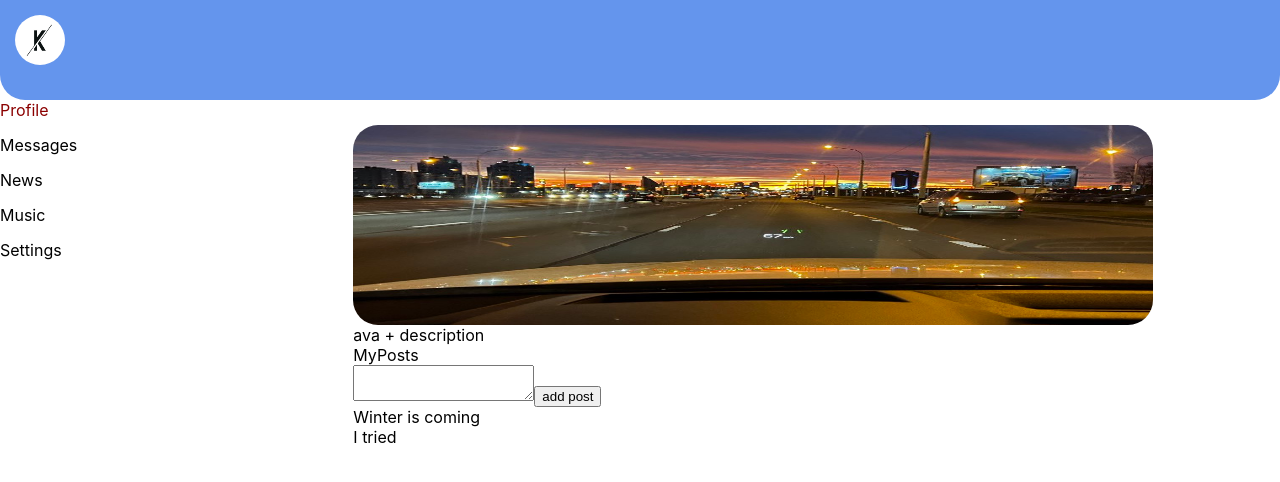
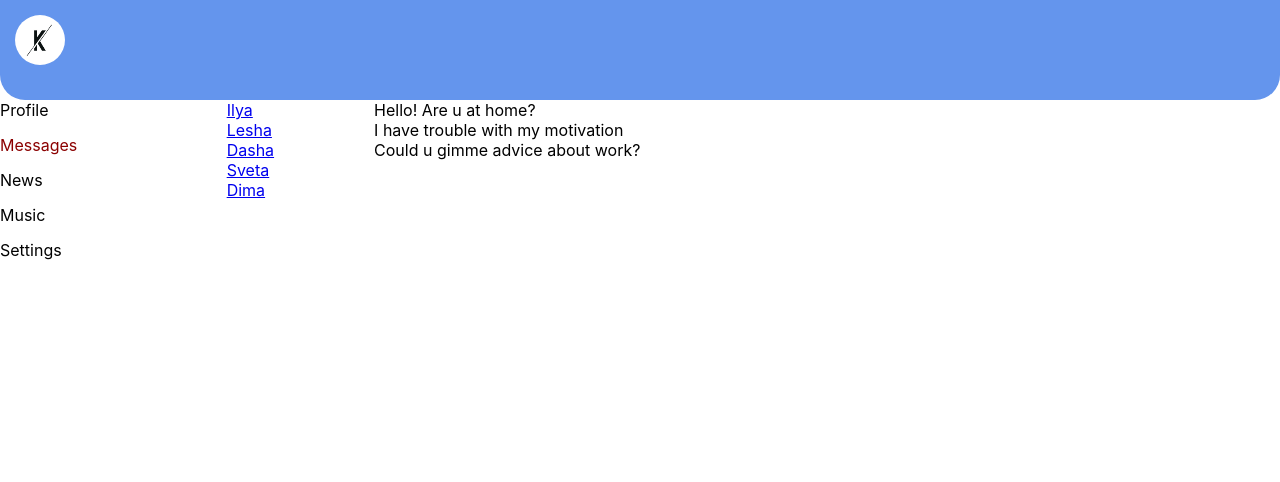
Before and after one commit to ilyaKarachun/social_network, a React (Create React App) app: page /dialogs in a window 1280 px wide. Before the commit this address led to /dialogs#/profile. Shown: the top 482 px of the page. Built offline with nearby package versions, Linux system fonts and the light colour scheme.

Commit message:
feat: map

```diff
--- /dev/null
+++ b/src/Dialogs/Dialogs.module.css
@@ -0,0 +1,12 @@
+.main {
+    display: flex;
+    gap: 100px;
+}
+
+.items {
+
+}
+
+.items {
+
+}
--- a/src/Dialogs/Dialogs.tsx
+++ b/src/Dialogs/Dialogs.tsx
@@ -1,8 +1,62 @@
-import React from 'react';
+import React, {FC} from 'react';
 import '../App.css';
+import d from "./Dialogs.module.css"
+import {NavLink} from "react-router-dom";
 
-export const Dialogs =() => {
-    return (<div>
+type TDialogItem = {
+    id: number
+    personName: string
+}
 
-    </div>)
+type TMessage = {
+    value: string
+    messageId: number
 }
+
+export const DialogItem: FC<TDialogItem> = ({id, personName}) => {
+    return (
+        <div>
+            <NavLink to={`/dialogs/${id}`} className={d.item}>
+                {personName}
+            </NavLink>
+        </div>
+    )
+}
+
+export const Message: FC<TMessage> = ({value, messageId}) => {
+    return (
+        <div className={d.message} >
+            {value}
+        </div>
+    )
+}
+
+export const Dialogs = () => {
+    const dialogData = [
+        {id: 1, personName: "Ilya"},
+        {id: 2, personName: "Lesha"},
+        {id: 3, personName: "Dasha"},
+        {id: 4, personName: "Sveta"},
+        {id: 5, personName: "Dima"},
+    ]
+
+    const messageData = [
+        {id: 1, message: "Hello! Are u at home?"},
+        {id: 2, message: "I have trouble with my motivation"},
+        {id: 3, message: "Could u gimme advice about work?"},
+    ]
+
+    const dialogTeam = dialogData.map(el => <DialogItem id={el.id} personName={el.personName} key={el.id} />)
+
+    const dialogMessage = messageData.map(el => <Message value={el.message} messageId={el.id}/>)
+
+    return (
+        <div className={d.main}>
+            <div className={d.items}>
+                {dialogTeam}
+            </div>
+            <div className={d.messages}>
+                {dialogMessage}
+            </div>
+        </div>)
+}
--- a/src/Profile/Profile.tsx
+++ b/src/Profile/Profile.tsx
@@ -1,16 +1,14 @@
 import React from 'react';
 import '../App.css';
 import c from "../Content/content.module.css"
-import mainPhoto from "../assets/main.jpg"
+
 import {MyPosts} from "./MyPosts/MyPosts";
+import {ProfileInfo} from "../components/ProfileInfo/ProfileInfo";
 
 
 export const Profile = () => {
     return <div className={c.content}>
-        <img className={c.MainImg} src={mainPhoto}/>
-        <div>
-            ava + description
-        </div>
+        <ProfileInfo />
         <MyPosts/>
     </div>
 }
--- /dev/null
+++ b/src/components/ProfileInfo/ProfileInfo.tsx
@@ -0,0 +1,14 @@
+import React from 'react';
+import c from "../../Content/content.module.css";
+import mainPhoto from "../../assets/main.jpg";
+
+export const ProfileInfo = () => {
+    return (
+        <div>
+            <img alt={"main photo"} className={c.MainImg} src={mainPhoto}/>
+            <div>
+                ava + description
+            </div>
+        </div>
+    );
+};
--- a/src/index.tsx
+++ b/src/index.tsx
@@ -3,15 +3,15 @@ import ReactDOM from 'react-dom/client';
 import './index.css';
 import App from './App';
 import reportWebVitals from './reportWebVitals';
-import { HashRouter} from "react-router-dom";
+import {BrowserRouter} from "react-router-dom";
 
 const root = ReactDOM.createRoot(
   document.getElementById('root') as HTMLElement
 );
 root.render(
-  <HashRouter>
+  <BrowserRouter>
     <App />
-  </HashRouter>
+  </BrowserRouter>
 );
 
 // If you want to start measuring performance in your app, pass a function
```
